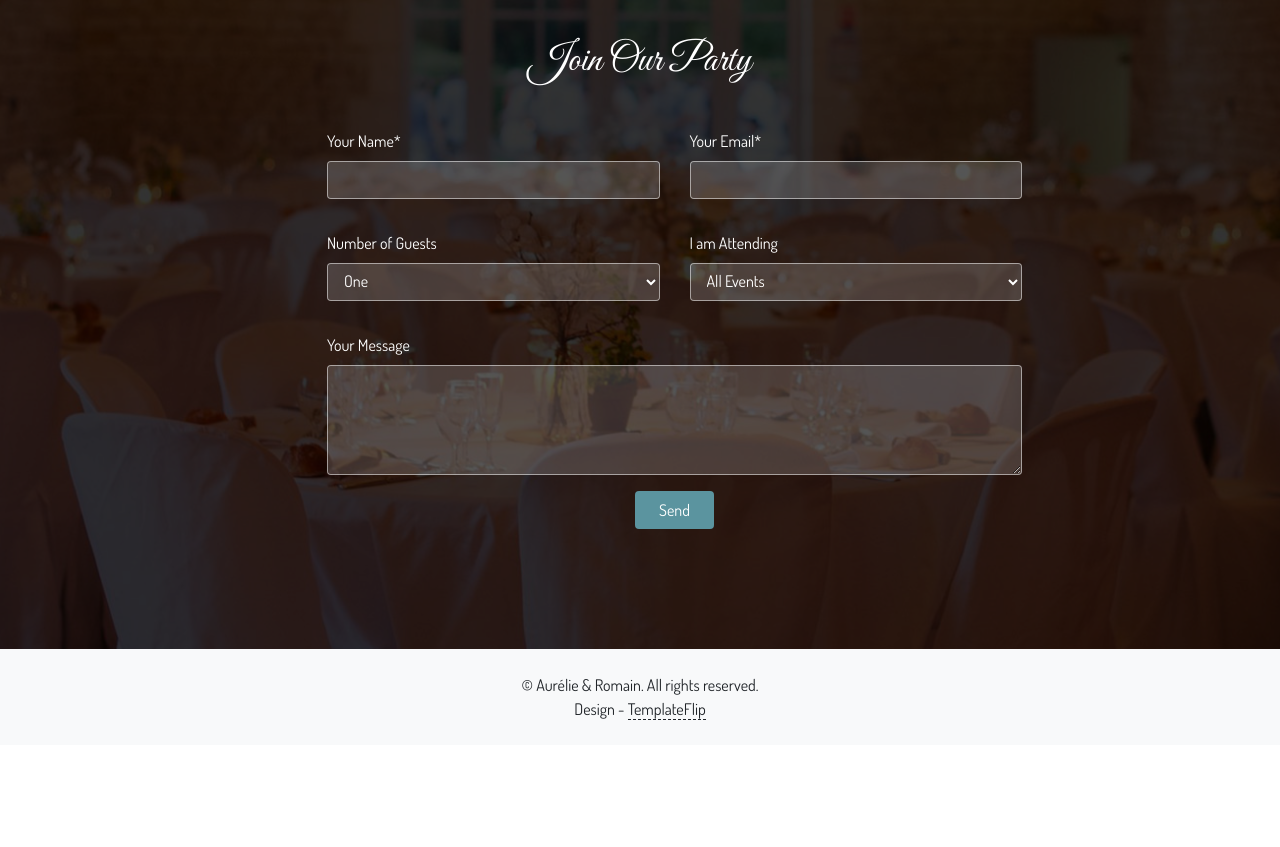
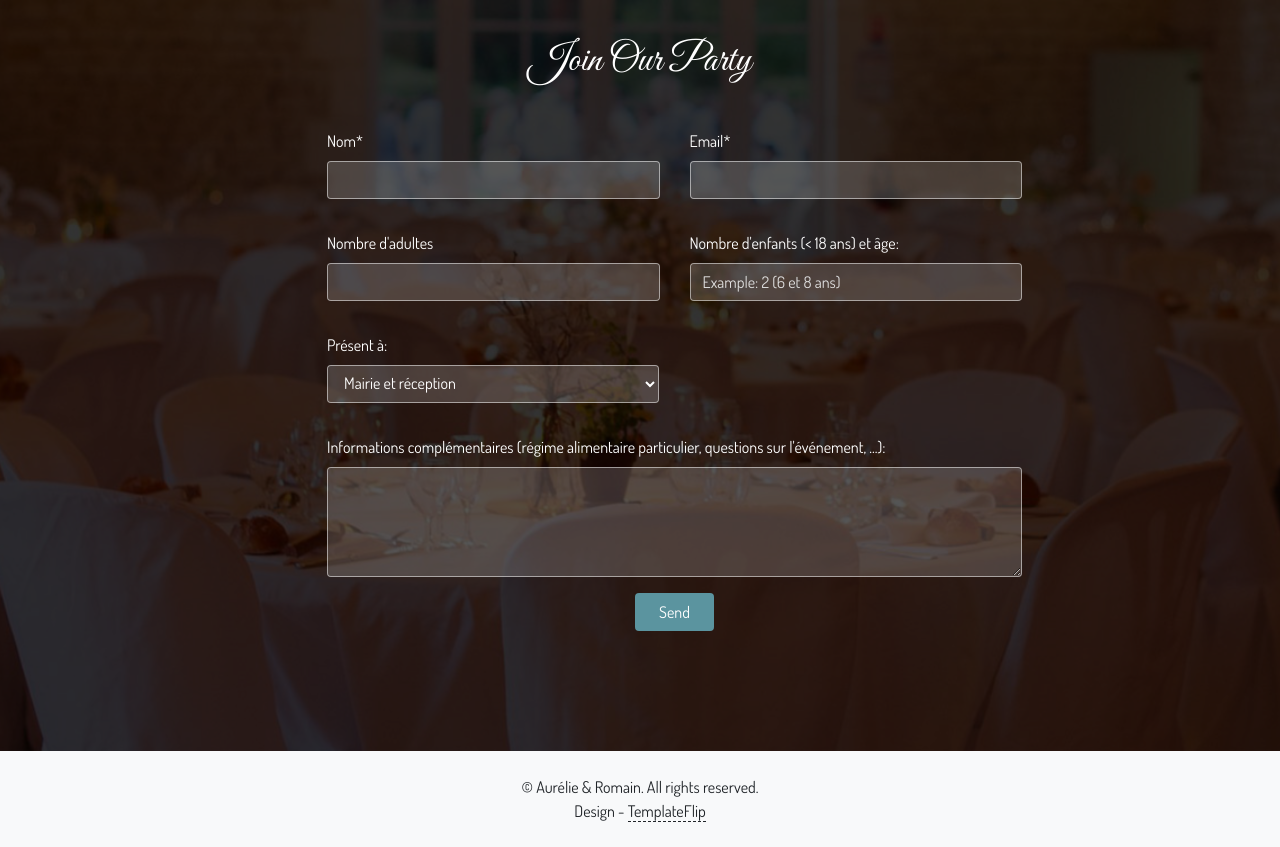
Before and after one commit to romgar/wedding, a website: page index.html in a window 1280 px wide. Shown: the part 6800-7647 px from the top of the page. Before the commit the page ends 7545 px from the top, so only its background shows below. Drawn offline with nearby package versions, Linux system fonts and the light colour scheme.

Commit message:
Add missing fields from the rsvp form

```diff
--- a/index.html
+++ b/index.html
@@ -442,36 +442,39 @@
             <div class="row">
               <div class="col md-6 pb-3">
                 <div class="form-group">
-                  <label for="name-input">Your Name*</label>
+                  <label for="name-input">Nom*</label>
                   <input class="form-control" id="name-input" type="text" name="name" required="required"/>
                 </div>
               </div>
               <div class="col-md-6 pb-3">
                 <div class="form-group">
-                  <label for="email-input">Your Email*</label>
-                  <input class="form-control" id="email-input" type="email" name="_replyto" required="required"/>
+                  <label for="email-input">Email*</label>
+                  <input class="form-control" id="email-input" type="email" name="email" required="required"/>
                 </div>
               </div>
             </div>
             <div class="row">
               <div class="col md-6 pb-3">
                 <div class="form-group">
-                  <label for="guest-input">Number of Guests</label>
-                  <select class="form-control" id="guest-input" name="guest">
-                    <option value="1">One</option>
-                    <option value="2">Two</option>
-                    <option value="3">Three</option>
-                    <option value="4">Four</option>
-                  </select>
+                  <label for="guest-input">Nombre d'adultes</label>
+                  <input class="form-control" id="name-input" type="text" name="adult-info" required="required"/>
                 </div>
               </div>
+              <div class="col md-6 pb-3">
+                <div class="form-group">
+                  <label for="guest-input">Nombre d'enfants (< 18 ans) et âge:</label>
+                  <input class="form-control" id="name-input" type="text" name="kid-info" required="required" placeholder="Example: 2 (6 et 8 ans)"/>
+                </div>
+              </div>
+            </div>
+            <div class="row">
               <div class="col-md-6 pb-3">
                 <div class="form-group">
-                  <label for="events-input">I am Attending</label>
-                  <select class="form-control" id="events-input" name="events">
-                    <option value="all-event">All Events</option>
-                    <option value="wedding-ceremony">Wedding ceremony</option>
-                    <option value="reception-party">Reception Party</option>
+                  <label for="events-input">Présent à:</label>
+                  <select class="form-control" id="events-input" name="event-attendance">
+                    <option value="all-event">Mairie et réception</option>
+                    <option value="wedding-ceremony">Mairie</option>
+                    <option value="reception-party">Réception</option>
                   </select>
                 </div>
               </div>
@@ -479,7 +482,7 @@
             <div class="row">
               <div class="col">
                 <div class="form-group">
-                  <label for="message-input">Your Message</label>
+                  <label for="message-input">Informations complémentaires (régime alimentaire particulier, questions sur l'événement, ...):</label>
                   <textarea class="form-control" id="message-input" name="message" rows="4"></textarea>
                 </div>
               </div>
```
